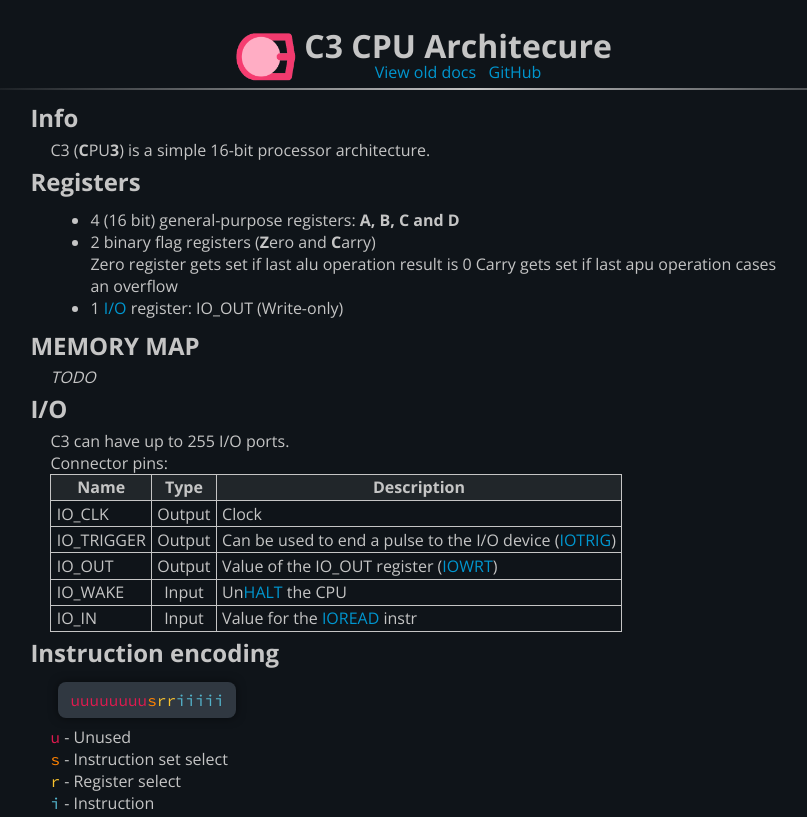
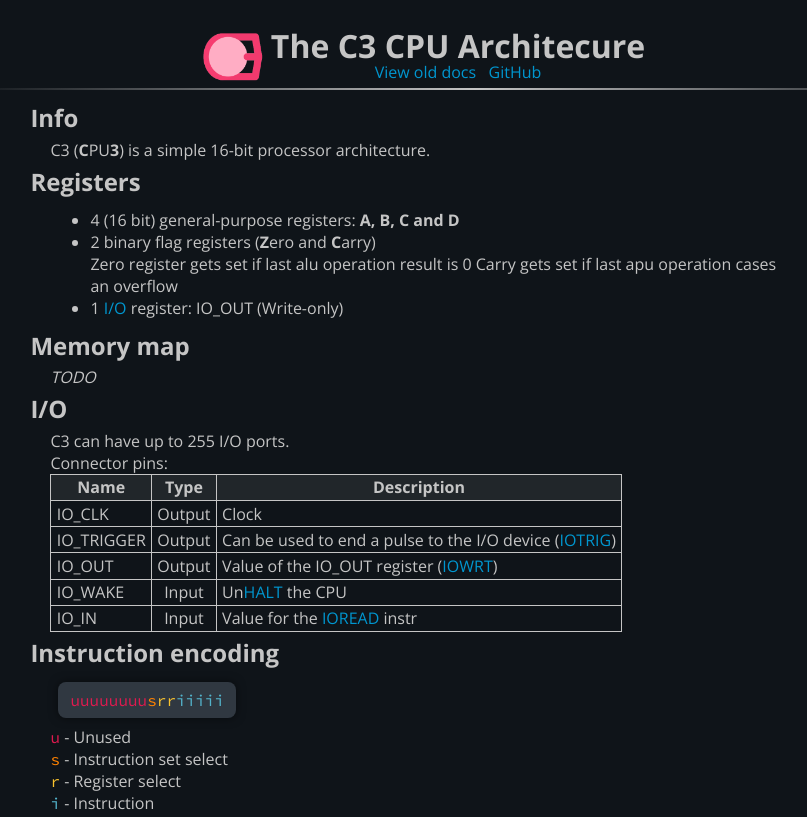
Before and after one commit to griffi-gh/C3, a plain HTML site: page docs/index.html in a window 1280 px wide. Shown: the top 817 px of the page, without its empty margins (216-1023 px from the left). Drawn offline with Linux system fonts and the light colour scheme.

Commit message:
Update index.html

```diff
--- a/docs/index.html
+++ b/docs/index.html
@@ -14,7 +14,7 @@
 					<img src="logo.png" id="logo">
 				</div>
 				<div id="name">
-					<h1>C3 CPU Architecure</h1>
+					<h1>The C3 CPU Architecure</h1>
 					<span>
 						<a href="c3doc.txt">View old docs</a>
 						&nbsp;
@@ -41,7 +41,7 @@
 						<li>1 <a href="#_io">I/O</a> register: IO_OUT (Write-only)</li>
 					</ul>
 				</div>
-				<h2 id="_mmap">MEMORY MAP</h2>
+				<h2 id="_mmap">Memory map</h2>
 				<div class="tab">
 					<i>TODO</i>
 				</div>
@@ -211,7 +211,7 @@
 							<td>TODO</td>
 						</tr>
 					</table>
-					(Invalid instructions do are equivalent to NOP)
+					(Invalid instructions are equivalent to NOP)
 				</div>
 				<h3>This page is WIP</h3>
 			</div>
```
